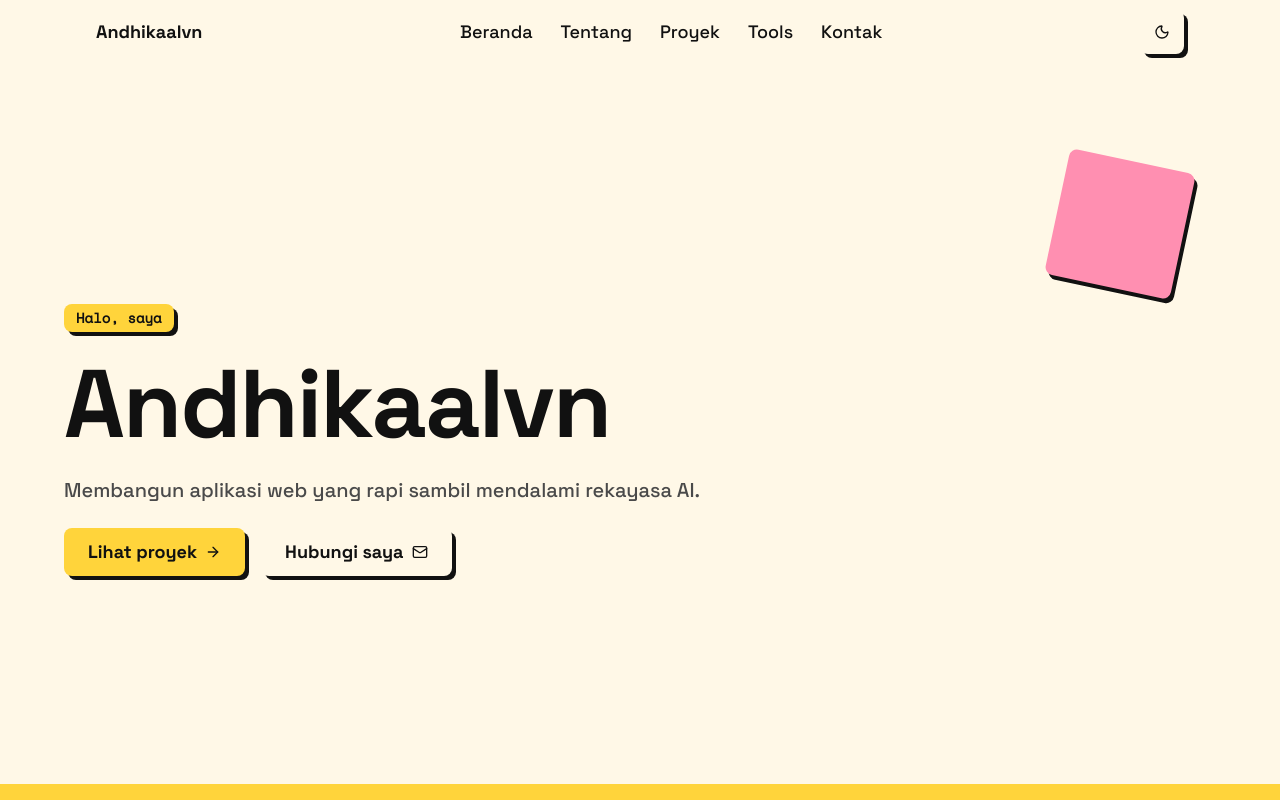
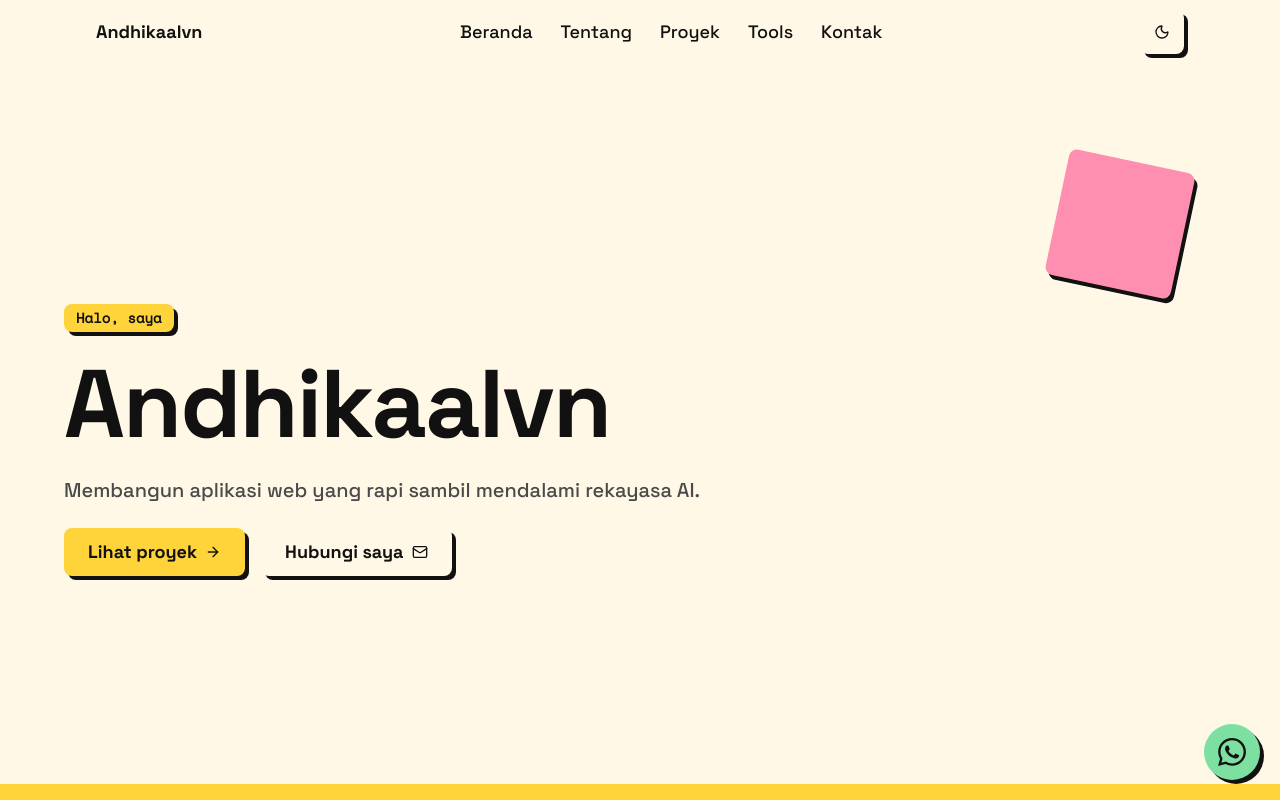
Before and after one commit to ndikkkk/portfolio, a React (Vite) app: page / in a window 1280 px wide. Shown: the top 800 px of the page. Built offline with nearby package versions, Linux system fonts and the light colour scheme.

Commit message:
feat: tambah chat WhatsApp dengan template pesan di kontak dan tombol mengambang

```diff
--- a/src/App.tsx
+++ b/src/App.tsx
@@ -6,6 +6,8 @@ import { About } from "@/components/sections/about";
 import { Projects } from "@/components/sections/projects";
 import { Contact } from "@/components/sections/contact";
 import { Tools } from "@/components/sections/tools";
+import { WhatsAppIcon } from "@/components/icons";
+import { whatsAppChatHref } from "@/data/profile";
 
 function SkipToContent() {
   return (
@@ -14,6 +16,20 @@ function SkipToContent() {
       className="sr-only focus:not-sr-only focus:fixed focus:left-4 focus:top-4 focus:z-50 focus:rounded-[var(--radius)] focus:border-[var(--border-w)] focus:border-ink focus:bg-yellow focus:px-4 focus:py-2 focus:font-bold focus:text-on-accent focus:shadow-[var(--shadow)]"
     >
       Lewati ke konten
+    </a>
+  );
+}
+
+function FloatingWhatsApp() {
+  return (
+    <a
+      href={whatsAppChatHref()}
+      target="_blank"
+      rel="noopener noreferrer"
+      aria-label="Chat lewat WhatsApp"
+      className="fixed bottom-5 right-5 z-40 inline-flex size-14 items-center justify-center rounded-full border-[var(--border-w)] border-ink bg-green text-on-accent shadow-[var(--shadow)] transition-transform duration-100 hover:-translate-x-0.5 hover:-translate-y-0.5 hover:shadow-[6px_6px_0_0_var(--ink)] active:translate-x-1 active:translate-y-1 active:shadow-none"
+    >
+      <WhatsAppIcon className="size-7" />
     </a>
   );
 }
@@ -38,6 +54,7 @@ export default function App() {
       </main>
 
       <Footer />
+      <FloatingWhatsApp />
     </>
   );
 }
--- a/src/components/sections/contact.tsx
+++ b/src/components/sections/contact.tsx
@@ -1,6 +1,6 @@
 import type { ComponentType } from "react";
 import { Mail } from "lucide-react";
-import { profile } from "@/data/profile";
+import { profile, whatsAppChatHref } from "@/data/profile";
 import { GitHubIcon, LinkedInIcon, WhatsAppIcon } from "@/components/icons";
 import { Reveal } from "@/components/ui/reveal";
 
@@ -13,15 +13,7 @@ type ContactItem = {
 export function Contact() {
   const items: ContactItem[] = [
     { label: "Email", href: `mailto:${profile.links.email}`, Icon: Mail },
-    ...(profile.links.whatsapp
-      ? [
-          {
-            label: "WhatsApp",
-            href: profile.links.whatsapp,
-            Icon: WhatsAppIcon,
-          },
-        ]
-      : []),
+    { label: "WhatsApp", href: whatsAppChatHref(), Icon: WhatsAppIcon },
     { label: "LinkedIn", href: profile.links.linkedin, Icon: LinkedInIcon },
     { label: "GitHub", href: profile.links.github, Icon: GitHubIcon },
   ];
--- a/src/data/profile.ts
+++ b/src/data/profile.ts
@@ -25,8 +25,9 @@ export interface Profile {
     linkedin: string;
     email: string;
     instagram: string;
-    whatsapp?: string;
+    whatsapp: string;
   };
+  whatsappChatMessage: string;
   projects: Project[];
   achievements: Achievement[];
   tools: Record<string, string[]>;
@@ -57,7 +58,9 @@ export const profile: Profile = {
     linkedin: "https://www.linkedin.com/in/andhikaalvn",
     email: "andhi618@gmail.com",
     instagram: "https://www.instagram.com/andhikaalvn",
+    whatsapp: "https://wa.me/6285803277484",
   },
+  whatsappChatMessage: "Hai, saya lihat portofolio kamu dan ingin bertanya lebih lanjut.",
   projects: [
     {
       title: "kawasanAI",
@@ -136,3 +139,9 @@ export const profile: Profile = {
     ],
   },
 };
+
+export function whatsAppChatHref(): string {
+  const base = profile.links.whatsapp;
+  if (!base) return "#";
+  return `${base}?text=${encodeURIComponent(profile.whatsappChatMessage)}`;
+}
```
